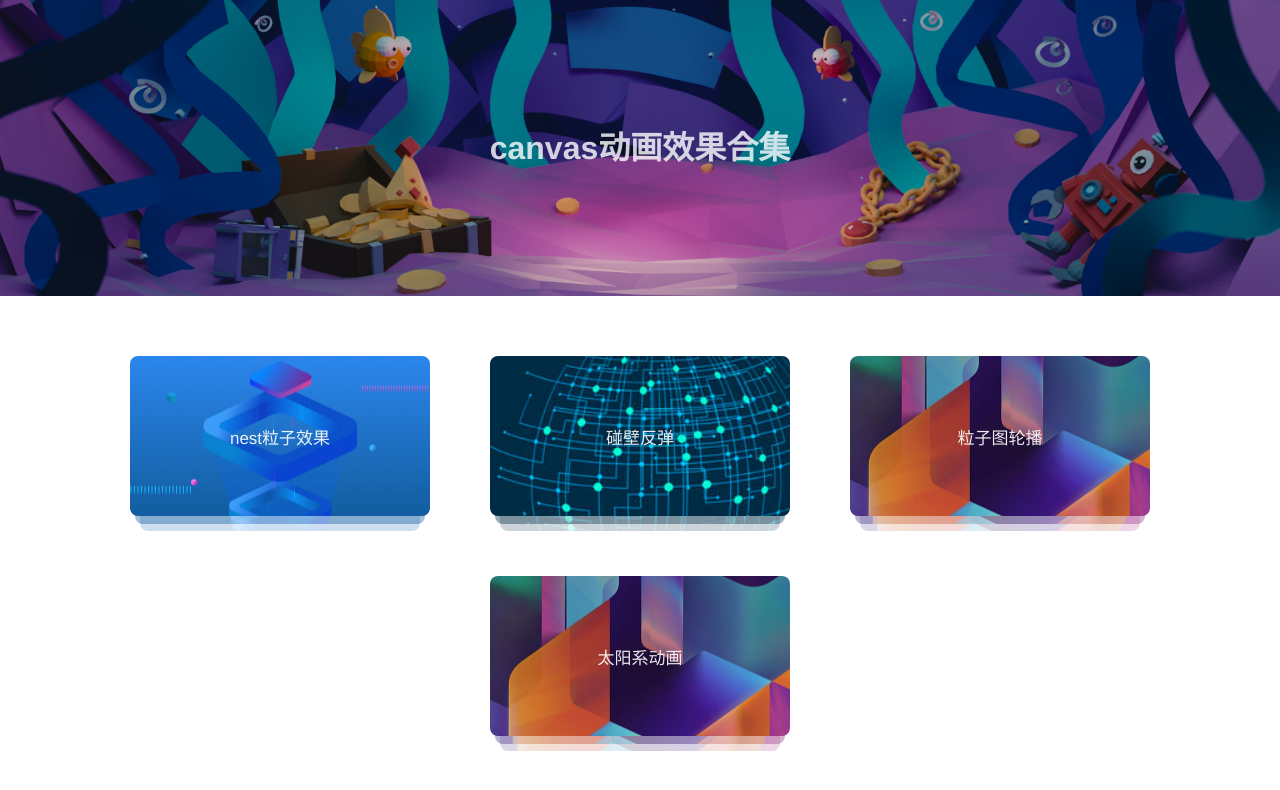
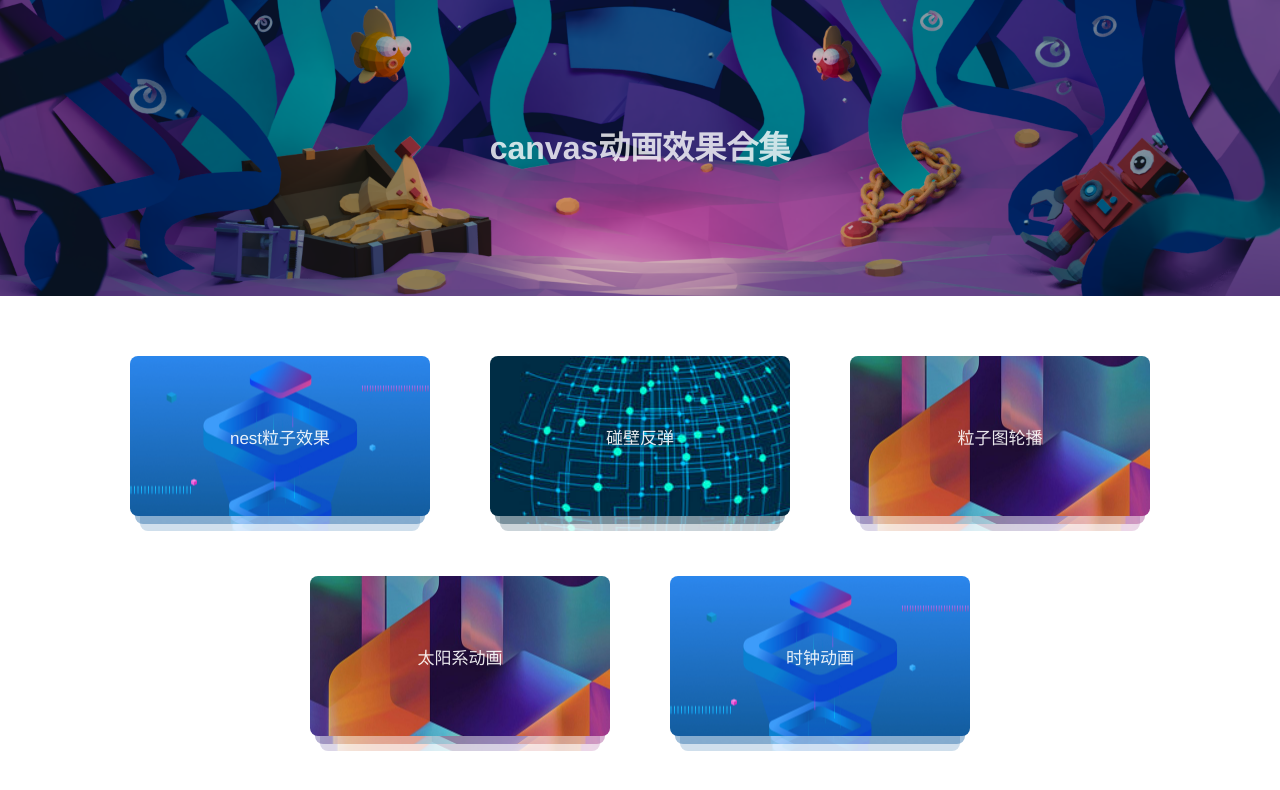
Before and after one commit to Yechuanjie/project_index, a Vue app: page /#/ in a window 1280 px wide. Shown: the top 790 px of the page. Built offline with nearby package versions, Linux system fonts and the light colour scheme.

Commit message:
添加页面

```diff
--- a/src/views/index.vue
+++ b/src/views/index.vue
@@ -28,6 +28,10 @@ const projectList = [
   {
     name: '太阳系动画',
     link: '/solarsystem'
+  },
+  {
+    name: '时钟动画',
+    link: '/clock'
   }
 ];
 export default {
```
